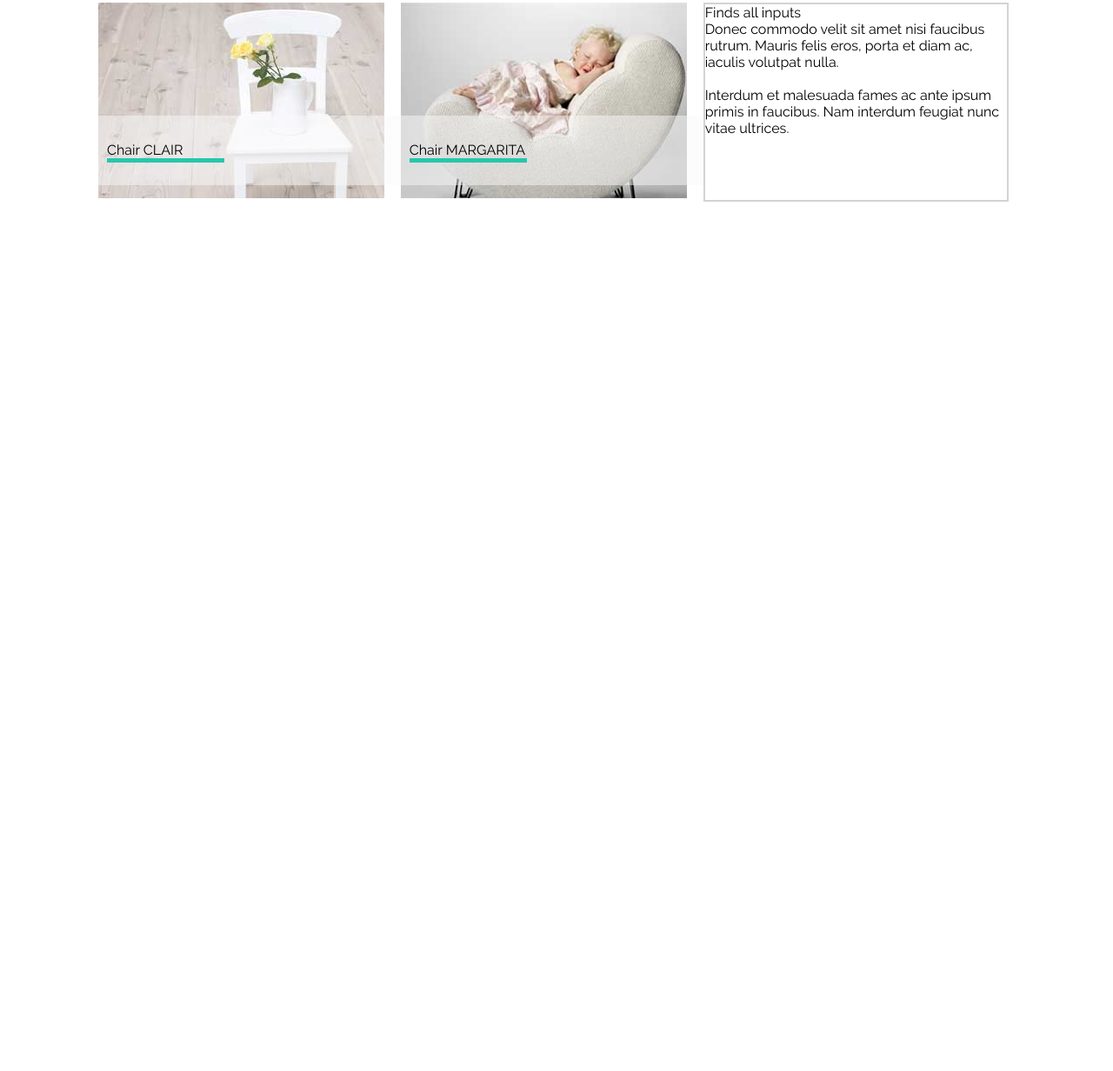
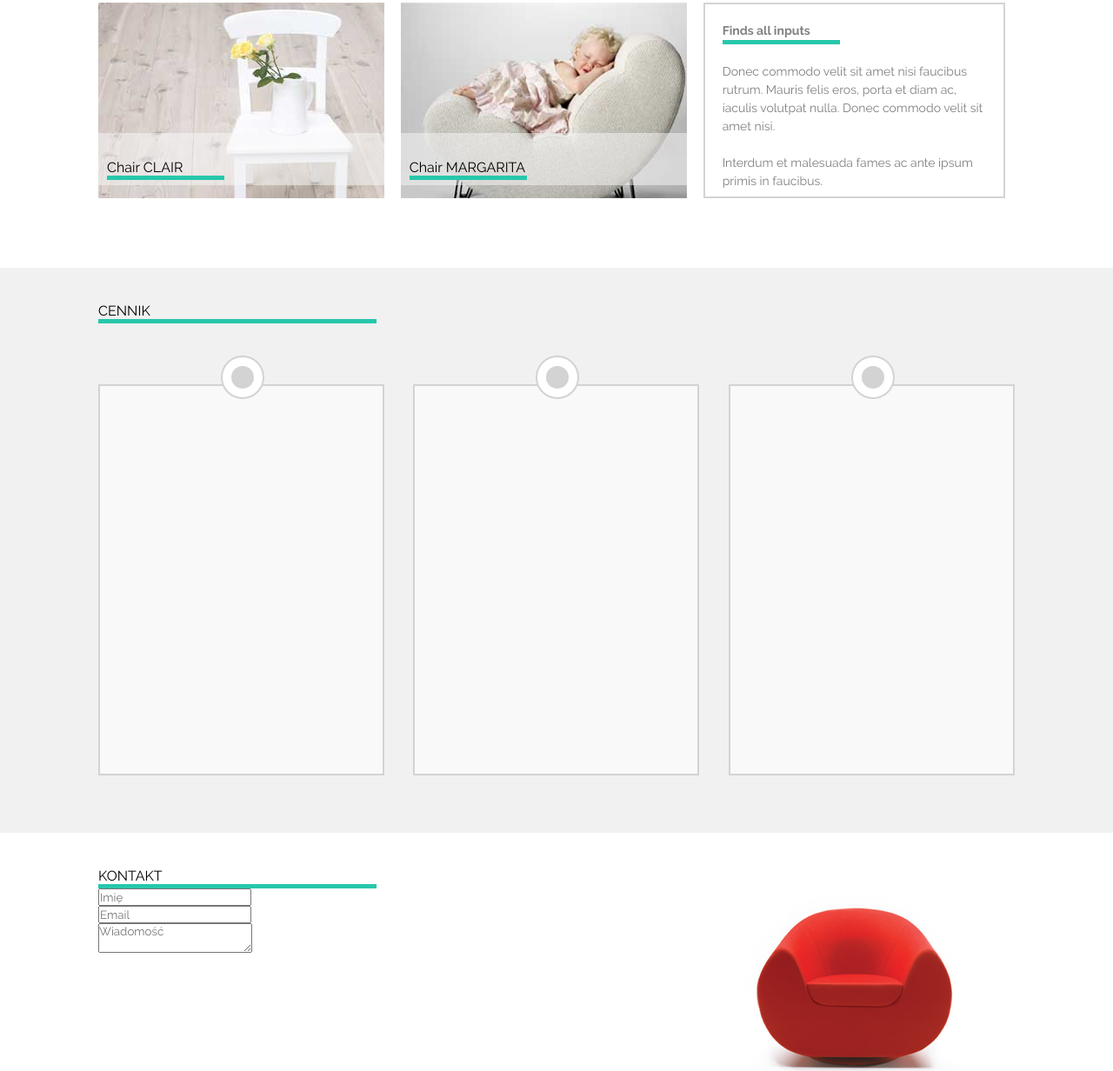
Before and after one commit to sergiibrusnyk/Sit_on_chair, a plain HTML site: page index.html in a window 1280 px wide. Shown: the part 456-1688 px from the top of the page at 87% size. Before the commit the page ends 800 px from the top, so only its background shows below. Drawn offline with Linux system fonts and the light colour scheme.

Commit message:
cennik i początek kontakt

```diff
--- a/css/style.css
+++ b/css/style.css
@@ -2,6 +2,8 @@
   margin: 0;
   padding: 0;
   font-family: Raleway;
+  box-sizing: border-box;
+
 }
 
 @font-face {
@@ -38,7 +40,6 @@ header {
 .wrapper {
   max-width: 1054px;
   margin: 0 auto;
-  box-sizing: border-box;
 }
 
 .logo {
@@ -73,14 +74,6 @@ ul li {
 .arrowBefore {
   display: inline-block;
   float: left;
-  font-size: 50px;
-  color: rgb(39, 199, 171);
-  margin-top: 160px;
-}
-
-.arrowAfter {
-  display: inline-block;
-  float: right;
   font-size: 50px;
   color: rgb(39, 199, 171);
   margin-top: 160px;
@@ -130,6 +123,14 @@ ul li {
   left: 35px;
 }
 
+.arrowAfter {
+  display: inline-block;
+  float: right;
+  font-size: 50px;
+  color: rgb(39, 199, 171);
+  margin-top: 160px;
+}
+
 .photos {
   margin-top: 20px;
 }
@@ -156,7 +157,7 @@ ul li {
   width: 329px;
   height: 20px;
   background-color: rgba(250, 250, 250, .5);
-  margin-top: 130px;
+  margin-top: 150px;
   padding: 30px 10px;
 }
 
@@ -171,8 +172,144 @@ ul li {
   border: 2px solid lightgrey;
   display: inline-block;
   float: left;
+  padding: 20px 20px;
+  line-height: 1.5;
+  font-size: 14px;
+  color: grey;
 }
 
-.findsAllInputs:first-child {
-  font-weight: bold;
+.clear {
+  clear: both;
 }
+
+.prices {
+  height: 650px;
+  background-color: rgb(241, 241, 241);
+  margin-top: 80px;
+}
+
+.prices p {
+  padding-top: 40px;
+}
+
+.greenLineLong {
+  width: 320px;
+  border-top: 5px solid rgb(39, 199, 171);
+}
+
+.priceFrame {
+  width: 329px;
+  height: 450px;
+  display: inline-block;
+  float: left;
+  border: 2px solid lightgrey;
+  position: relative;
+  margin-top: 70px;
+  background-color: rgb(249, 249, 249);
+}
+
+.round {
+  width: 50px;
+  height: 50px;
+  border: 2px solid lightgrey;
+  border-radius: 50%;
+  background-color: white;
+  position: absolute;
+  top: -35px;
+  left: 139px;
+}
+
+.dot {
+  width: 10px;
+  height: 10px;
+  border: 13px solid lightgrey;
+  border-radius: 50%;
+  position: absolute;
+  top: 10px;
+  left: 10px;
+}
+
+.priceFrame2 {
+  width: 329px;
+  height: 450px;
+  display: inline-block;
+  float: left;
+  border: 2px solid lightgrey;
+  position: relative;
+  margin-top: 70px;
+  margin-left: 33px;
+  background-color: rgb(249, 249, 249);
+}
+
+.round2 {
+  width: 50px;
+  height: 50px;
+  border: 2px solid lightgrey;
+  border-radius: 50%;
+  background-color: white;
+  position: absolute;
+  top: -35px;
+  left: 139px;
+}
+
+.dot2 {
+  width: 10px;
+  height: 10px;
+  border: 13px solid lightgrey;
+  border-radius: 50%;
+  position: absolute;
+  top: 10px;
+  left: 10px;
+}
+
+.priceFrame3 {
+  width: 329px;
+  height: 450px;
+  display: inline-block;
+  float: right;
+  border: 2px solid lightgrey;
+  position: relative;
+  margin-top: 70px;
+  background-color: rgb(249, 249, 249);
+}
+
+.round3 {
+  width: 50px;
+  height: 50px;
+  border: 2px solid lightgrey;
+  border-radius: 50%;
+  background-color: white;
+  position: absolute;
+  top: -35px;
+  left: 139px;
+}
+
+.dot3 {
+  width: 10px;
+  height: 10px;
+  border: 13px solid lightgrey;
+  border-radius: 50%;
+  position: absolute;
+  top: 10px;
+  left: 10px;
+}
+
+.contactForm p {
+    padding-top: 40px;
+}
+
+form {
+  float: left;
+  width: 70%;
+}
+
+.contactRightSide {
+  float: left;
+  width: 30%;
+}
+
+.redChair {
+  background-image: url("../images/red_chair.png");
+  width: 264px;
+  height: 210px;
+}
--- a/index.html
+++ b/index.html
@@ -3,7 +3,7 @@
   <head>
     <meta charset="utf-8">
     <link rel="stylesheet" href="./css/style.css"/>
-    <title></title>
+    <title>Sit on chair</title>
   </head>
   <body>
     <header>
@@ -23,7 +23,7 @@
 
     <section class="slider">
       <div class="wrapper">
-        <div class="arrowBefore">&lt</div>
+        <div class="arrowBefore">&lt;</div>
         <div class="blackChair"></div>
         <div class="content">
           <h1>SIT <span class="greenLetters">ON</span> OUR <span class="greenLetters">CHAIR</span></h1><br>
@@ -32,7 +32,7 @@
           </p>
           <div class="button"><p>ZOBACZ WIĘCEJ</p></div>
        </div>
-       <div class="arrowAfter">&gt</div>
+       <div class="arrowAfter">&gt;</div>
      </div>
     </section>
 
@@ -51,23 +51,60 @@
           </div>
         </div>
         <div class="findsAllInputs">
-          <p>Finds all inputs</p>
+          <h4>Finds all inputs</h4>
+          <div class="greenLine"></div><br><!--sprawdzić czy można h4-->
           <p>
-            Donec commodo velit sit amet nisi faucibus rutrum. Mauris felis eros, porta et diam ac, iaculis volutpat nulla.<br><br>Interdum et malesuada fames ac ante ipsum primis in faucibus. Nam interdum feugiat nunc vitae ultrices.
+            Donec commodo velit sit amet nisi faucibus rutrum. Mauris felis eros, porta et diam ac, iaculis volutpat nulla. Donec commodo velit sit amet nisi.<br><br>Interdum et malesuada fames ac ante ipsum primis in faucibus.
           </p>
         </div>
       </div>
     </section>
+    <div class="clear"></div>
 
     <section class="prices">
       <div class="wrapper">
+        <p>CENNIK</p>
+        <div class="greenLineLong"></div>
+
+        <div class="priceFrame">
+          <div class="round">
+            <div class="dot">
+            </div>
+          </div>
+        </div>
+
+        <div class="priceFrame2">
+          <div class="round2">
+            <div class="dot2">
+            </div>
+          </div>
+        </div>
+
+        <div class="priceFrame3">
+          <div class="round3">
+            <div class="dot3">
+            </div>
+          </div>
+        </div>
       </div>
     </section>
+
     <section class="contactForm">
       <div class="wrapper">
-
+        <p>KONTAKT</p>
+        <div class="greenLineLong"></div>
+      <form>
+        <input type="name" placeholder="Imię"><br>
+        <input type="email" placeholder="Email"><br>
+        <textarea placeholder="Wiadomość"></textarea>
+      </form>
+      <div class="contactRightSide">
+        <div class="redChair"></div>
+      </div>
       </div>
     </section>
+
+
     <footer>
       <div class="wrapper">
 
```
